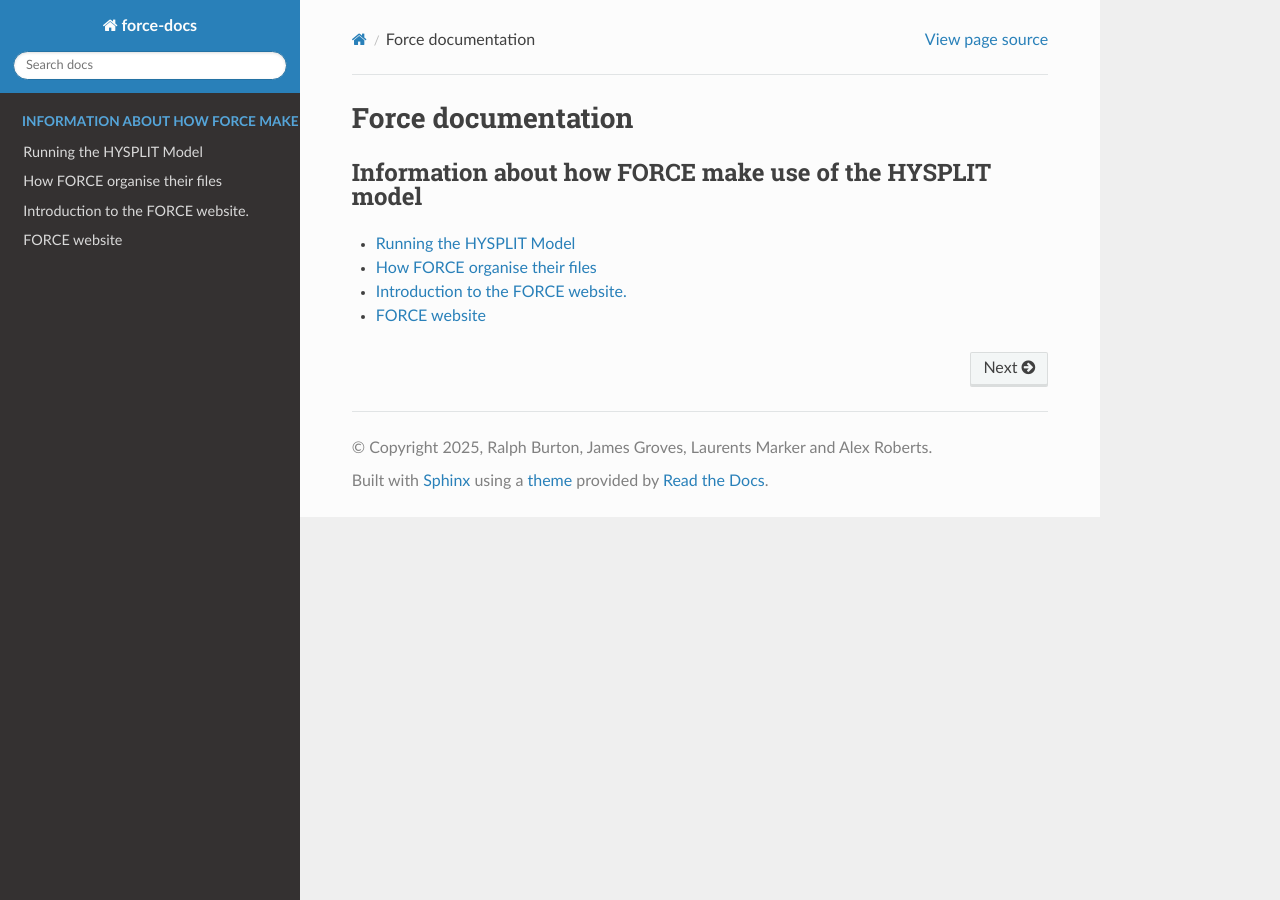
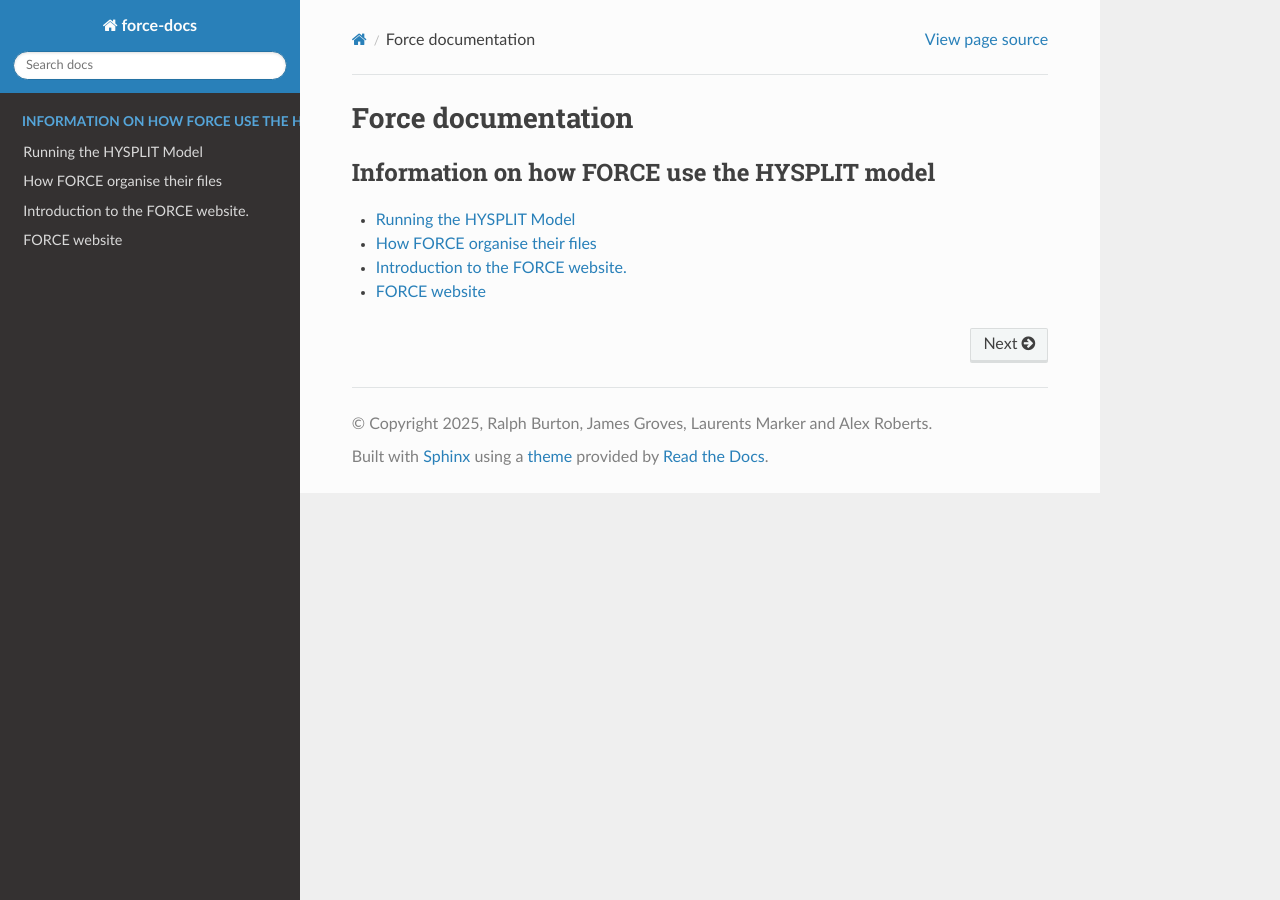
Before and after one commit to ncas-force/force-docs, a Sphinx documentation site: the page built from docs/index.rst, in a window 1280 px wide. Built offline with Sphinx 7.4.7 and the Read the Docs theme 3.1.0, drawn with Linux system fonts in a browser that asks for light colours; pages that are not in the unit, such as notebooks, are missing from menus.

Commit message:
shorterned the title

```diff
--- a/docs/index.rst
+++ b/docs/index.rst
@@ -3,7 +3,7 @@ Force documentation
 
 .. toctree::
    :maxdepth: 1
-   :caption: Information about how FORCE make use of the HYSPLIT model
+   :caption: Information on how FORCE use the HYSPLIT model
 
    hysplit/runninghysplit
 
```
